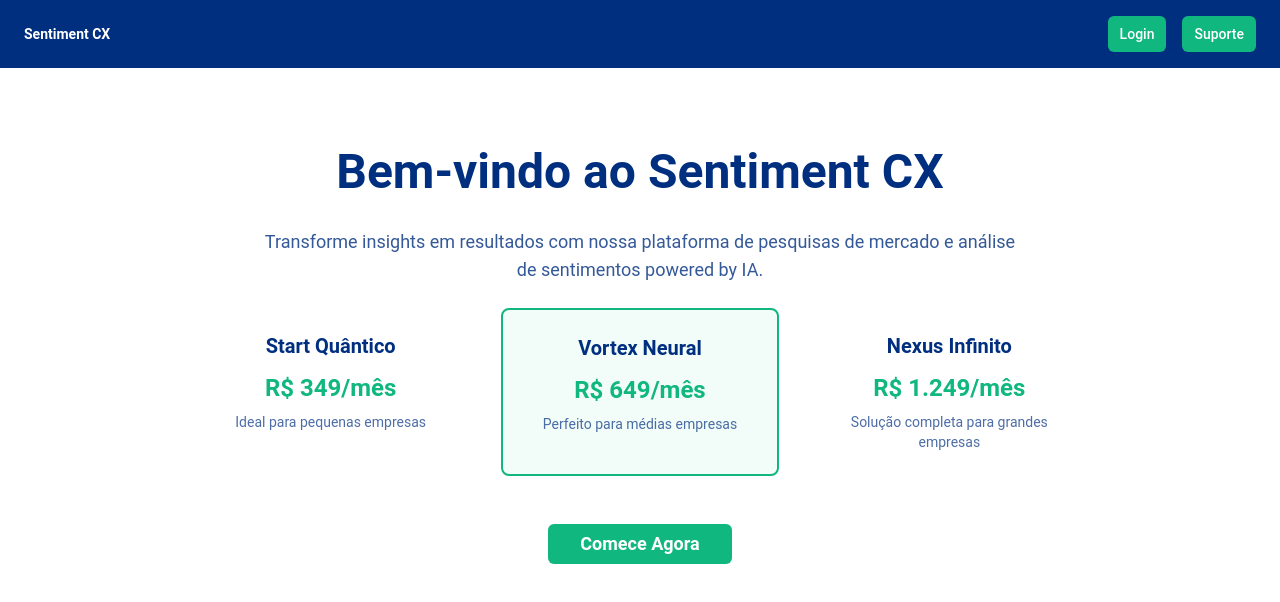
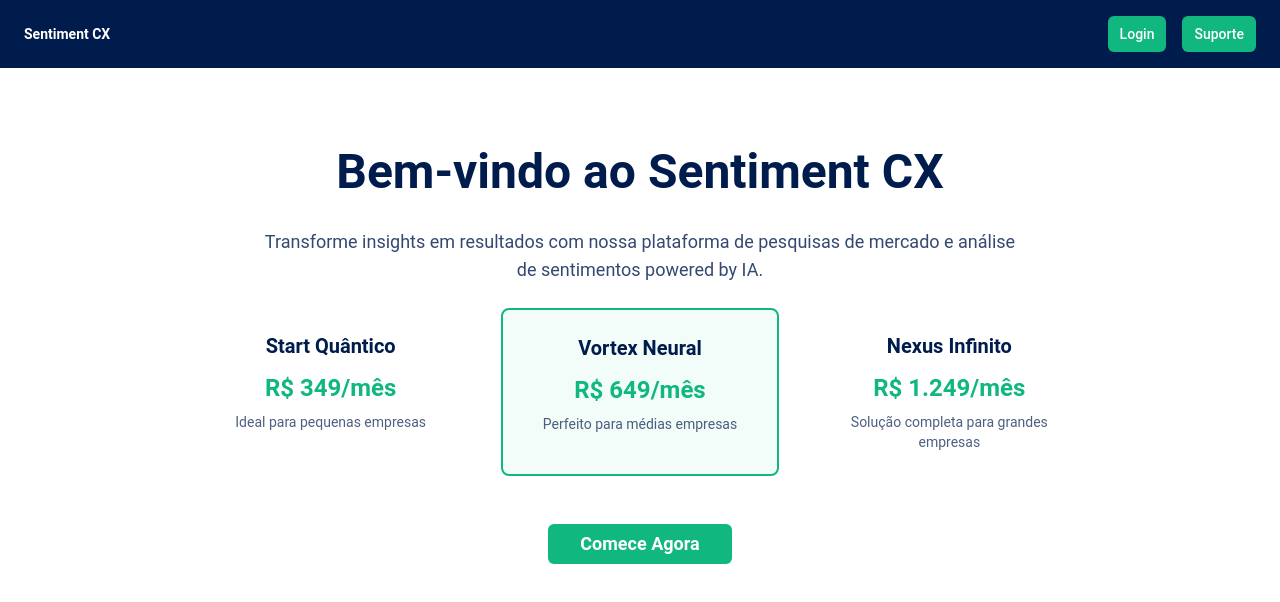
Before and after one commit to potencialpi/sentiment-cx-2e7070b0, a React (Vite) app: page / in a window 1280 px wide. Shown: the top 602 px of the page. Built offline with nearby package versions, Linux system fonts and the light colour scheme; no server answers.

Commit message:
Refactor: Use darker blue
Update the header background color to a darker shade of blue to match the user's request.

```diff
--- a/src/index.css
+++ b/src/index.css
@@ -9,7 +9,7 @@ All colors MUST be HSL.
 @layer base {
   :root {
     /* Sentiment CX Brand Colors */
-    --brand-dark-blue: 218 100% 25%; /* #1E3A8A */
+    --brand-dark-blue: 218 100% 15%; /* Darker blue */
     --brand-white: 0 0% 100%; /* #FFFFFF */
     --brand-green: 160 84% 39%; /* #10B981 */
     --brand-light-gray: 0 0% 94%; /* #F0F0F0 */
```
